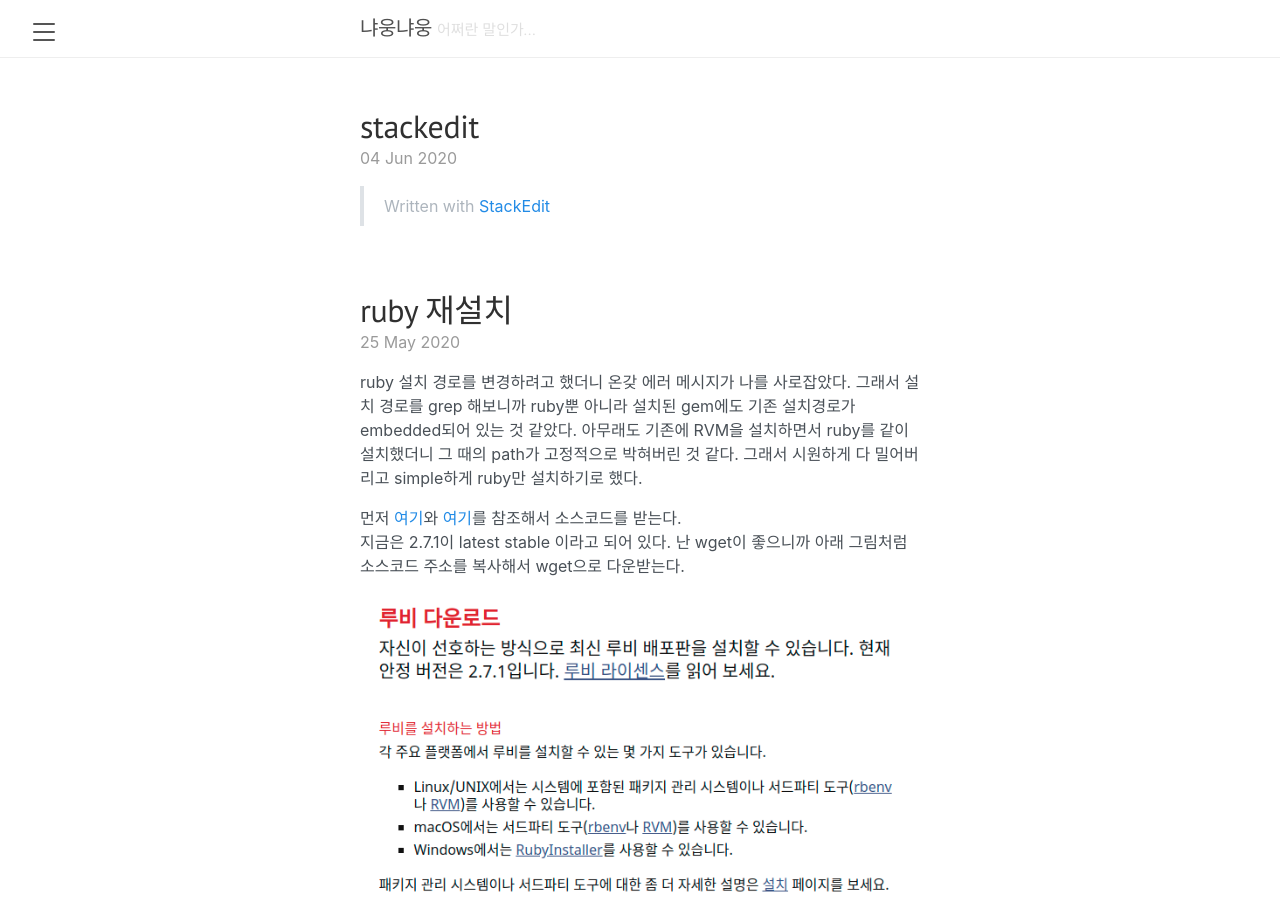
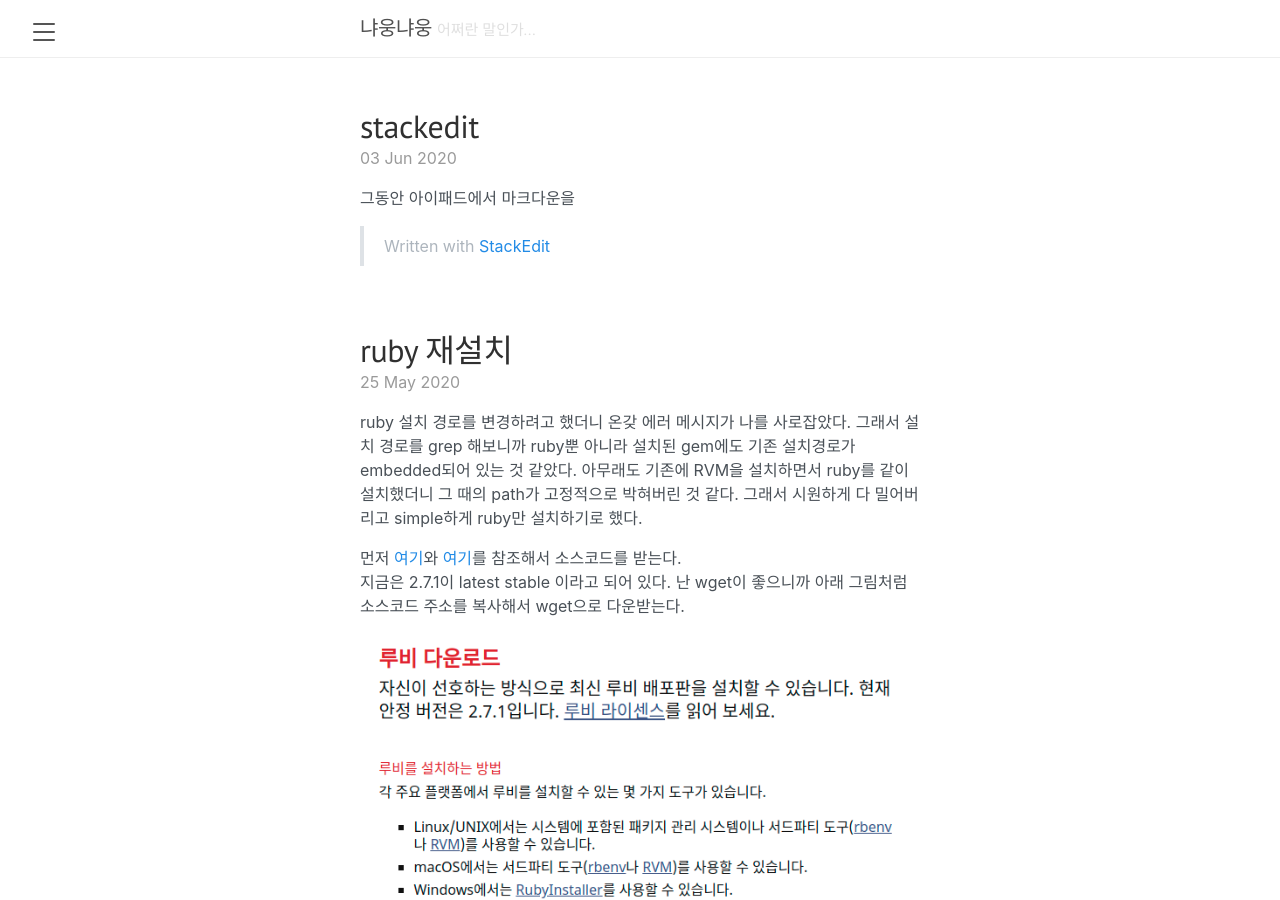
Before and after one commit to nyaooooong/nyaooooong.github.io, a Jekyll site: the page built from index.html, in a window 1280 px wide and 900 px high. Built offline with Jekyll 4.4.1, drawn with Linux system fonts in a browser that asks for light colours; the list of posts is cut into pages by our own code.

Commit message:
_posts/2020-06-03-1.md updated from https://stackedit.io/

```diff
--- a/_posts/2020-06-03-1.md
+++ b/_posts/2020-06-03-1.md
@@ -1,15 +1,15 @@
 ---
 layout: post
 title: stackedit
-date: 2020-06-04
-updated: 2020-06-04
-category: tool
+date: 2020-06-03
+updated: 2020-06-03
+category: tools
 tags: stackedit markdown-editor
 published: true
 ---
-
+그동안 아이패드에서 마크다운을
 
 > Written with [StackEdit](https://stackedit.io/)
 <!--stackedit_data:
-eyJoaXN0b3J5IjpbLTE2MjkyMjMxNDFdfQ==
+eyJoaXN0b3J5IjpbLTcyNjg0MzQyMSwtMTYyOTIyMzE0MV19
 -->
```
